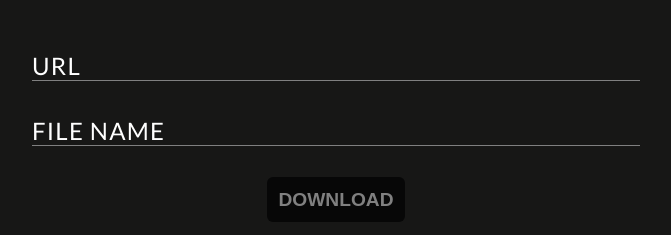
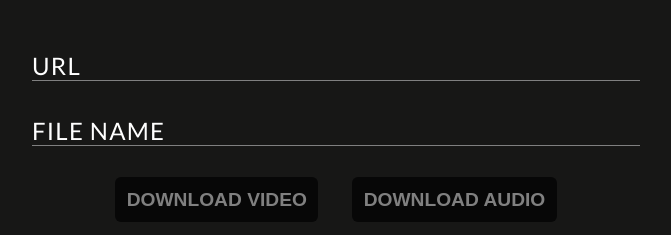
Before and after one commit to hunter-ltd/YouTube-Downloader, an Electron app: page src/html/index.html in a window 800 px wide. Shown: the part 136-371 px from the top of the page, without its empty margins (64-735 px from the left). Drawn offline with Linux system fonts and the light colour scheme; no server answers.

Commit message:
Added new download button

```diff
--- a/src/html/index.html
+++ b/src/html/index.html
@@ -40,8 +40,11 @@
       <label for="file-name">File name</label>
     </div>
     <div class="button-wrapper">
-      <button type="button" id="download-btn" name="download-btn">
-        Download
+      <button type="button" id="download-btn-video" name="download-btn-video">
+        Download Video
+      </button>
+      <button type="button" id="download-btn-audio" name="download-btn-audio">
+        Download Audio
       </button>
     </div>
     <div class="status-div">
```
